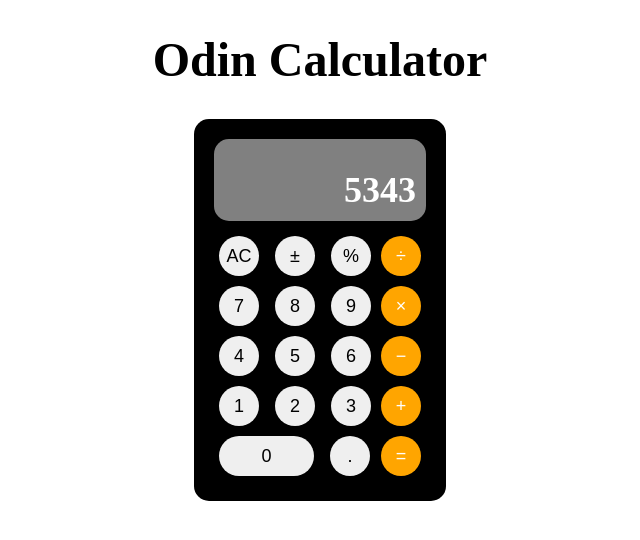
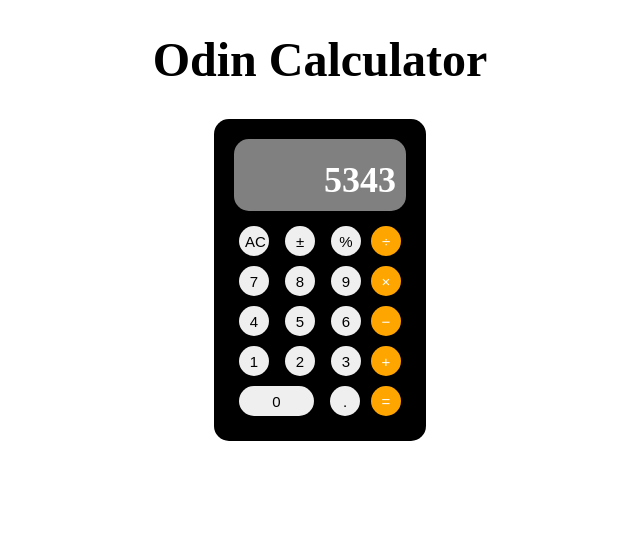
Before and after one commit to kimfom01/Calculator, a plain HTML site: page index.html in a window 1280 px wide. Shown: the whole page, without its empty margins (320-960 px from the left). Drawn offline with Linux system fonts and the light colour scheme.

Commit message:
Adjust for width 280px

```diff
--- a/style.css
+++ b/style.css
@@ -118,3 +118,19 @@ button {
         width: 95px;
     }
 }
+
+@media (min-width: 280px) {
+    #display {
+        padding: 20px 10px 10px 0;
+    }
+
+    button {
+        height: 30px;
+        width: 30px;
+        font-size: 15px;
+    }
+
+    #zero {
+        width: 75px;
+    }
+}
```
